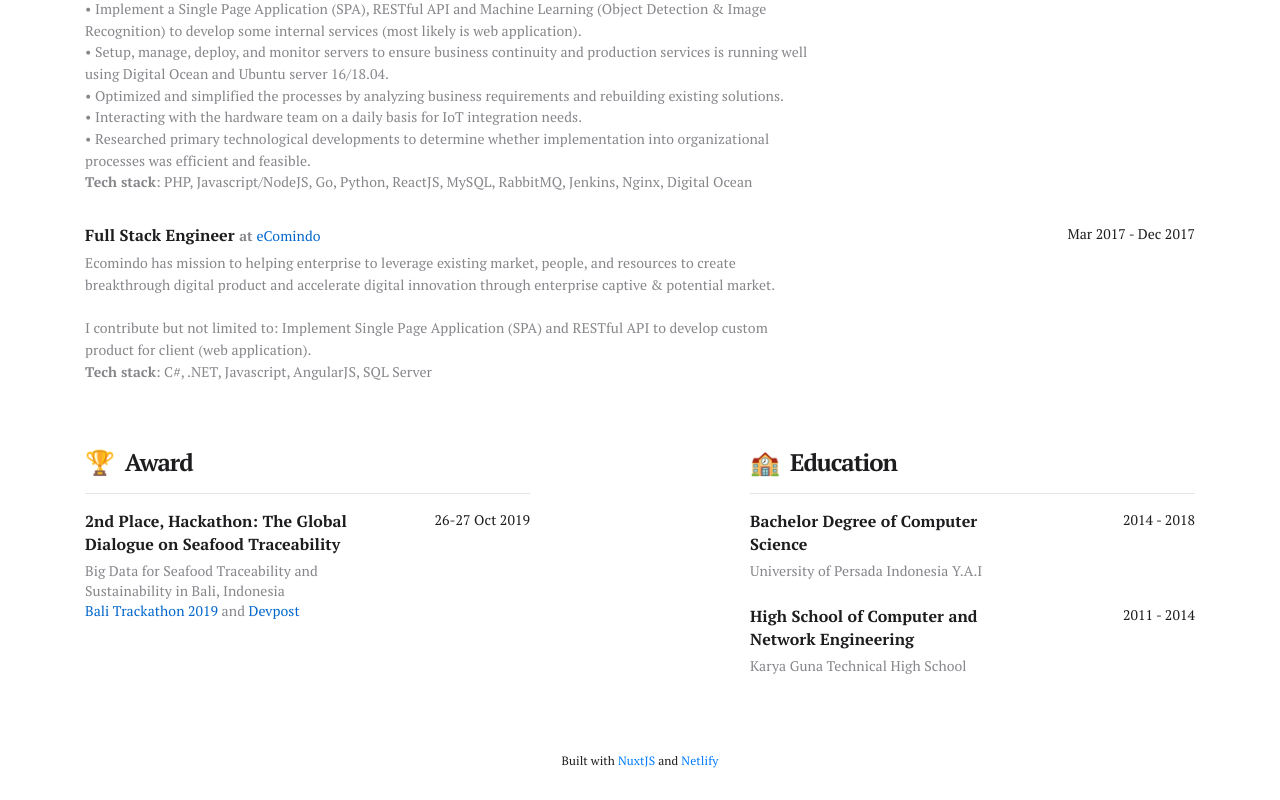
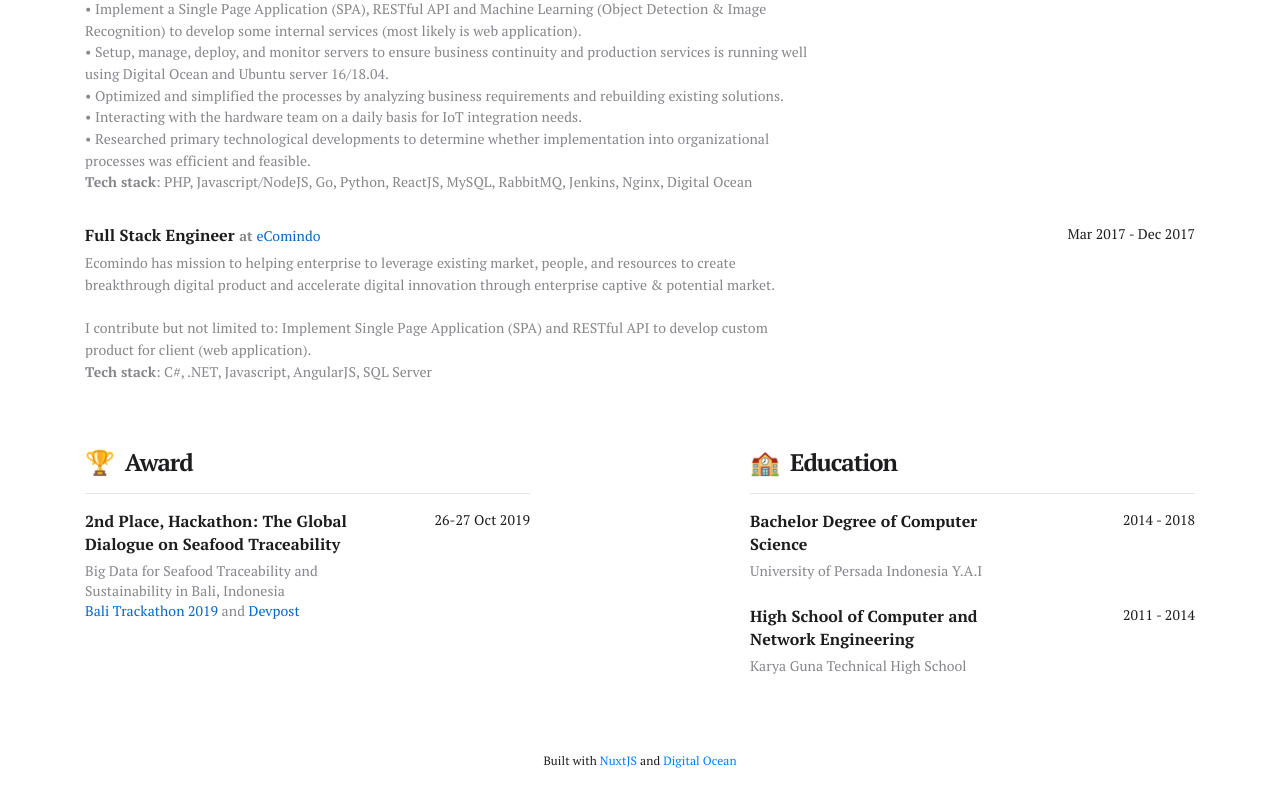
Before and after one commit to bagusays/personal-site, a Nuxt app: page / in a window 1280 px wide. Shown: the part 1190-1990 px from the top of the page. Built offline with nearby package versions, Linux system fonts and the light colour scheme.

Commit message:
adjust text

```diff
--- a/pages/index.vue
+++ b/pages/index.vue
@@ -23,8 +23,8 @@
       </div>
 
       <b-nav tabs style="margin-bottom:40px">
-        <b-nav-item v-bind:active="tabActive == `DETAILS`" @click="tabActive = `DETAILS`">🙋‍♂️ Details</b-nav-item>
-        <b-nav-item v-bind:active="tabActive == `PORTFOLIO`" @click="tabActive = `PORTFOLIO`">🛠 Portfolio</b-nav-item>
+        <b-nav-item v-bind:active="tabActive == `DETAILS`" @click="tabActive = `DETAILS`">🙋‍♂️&nbsp;Details</b-nav-item>
+        <b-nav-item v-bind:active="tabActive == `PORTFOLIO`" @click="tabActive = `PORTFOLIO`">🛠&nbsp;Portfolio</b-nav-item>
       </b-nav>
 
       <DetailsComponent v-if="tabActive == `DETAILS`" />
@@ -32,7 +32,7 @@
 
     </div>
     <div class="footer">
-      <p>Built with <a href="nuxtjs.org">NuxtJS</a> and <a href="https://www.netlify.com/">Netlify</a></p>
+      <p>Built with <a href="nuxtjs.org">NuxtJS</a> and <a href="https://www.netlify.com/">Digital Ocean</a></p>
     </div>
   </div>
 </template>
```
